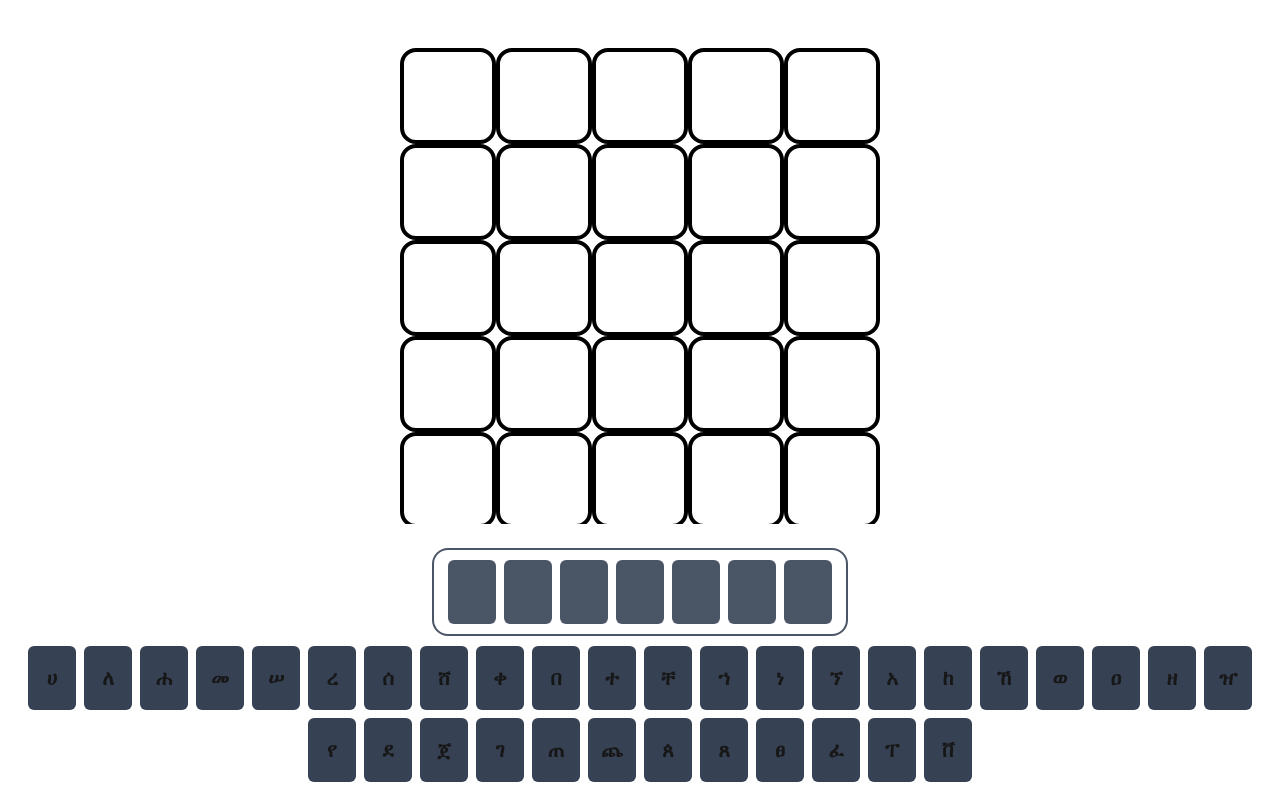
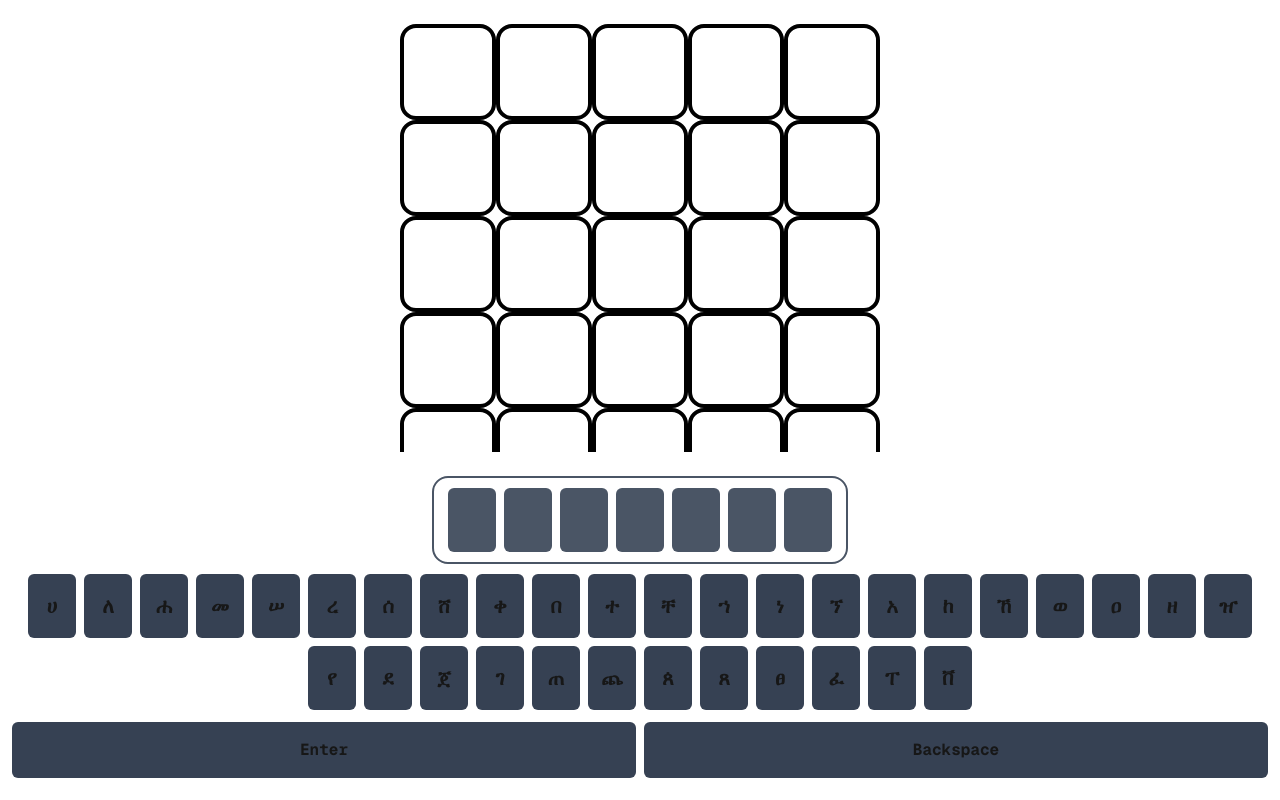
Before and after one commit to samuelwondimu/adeyspace, a Next.js app: page / in a window 1280 px wide. Built offline with nearby package versions, Linux system fonts and the light colour scheme.

Commit message:
inital commit

```diff
--- a/src/components/wordle/amharic-keyboard.tsx
+++ b/src/components/wordle/amharic-keyboard.tsx
@@ -76,15 +76,18 @@ export const keyboardLayout: string[] = [
   "ቨ", // Added a common 'v' sound
 ];
 
-interface AmharicKeyboardProps {
-  onKeyPress: (key: string) => void;
-}
 
 interface AmharicKeyboardProps {
   onKeyPress: (key: string) => void;
+  onEnter: () => void;
+  onBackspace: () => void;
 }
 
-function AmharicKeyboard({ onKeyPress }: AmharicKeyboardProps) {
+function AmharicKeyboard({
+  onKeyPress,
+  onBackspace,
+  onEnter,
+}: AmharicKeyboardProps) {
   const [selectedBase, setSelectedBase] = useState<string | null>(null);
 
   const Key = ({
@@ -166,6 +169,16 @@ function AmharicKeyboard({ onKeyPress }: AmharicKeyboardProps) {
           />
         ))}
       </div>
+      {/* Control Row: Enter, Backspace - Always visible */}
+      <div className="flex justify-center my-1 mt-2 w-full">
+        <Key value="Enter" onClick={onEnter} wide className="flex-grow mx-1" />
+        <Key
+          value="Backspace"
+          onClick={onBackspace}
+          wide
+          className="flex-grow mx-1"
+        />
+      </div>
     </div>
   );
 }
--- a/src/components/wordle/index.tsx
+++ b/src/components/wordle/index.tsx
@@ -111,15 +111,6 @@ function Wordle() {
     setLetterCount((prev) => prev + 1);
   }
 
-  useEffect(() => {
-    function handleKeyDown(e: KeyboardEvent) {
-      if (e.key === "Enter") {
-        handleEnter();
-      } else if (e.key === "Backspace") {
-        handleBackspace();
-      }
-    }
-
   function handleEnter() {
     if (currentWordRef.current === correctWordRef.current) {
       setGameOver(true);
@@ -164,6 +155,15 @@ function Wordle() {
     setLetterCount((prev) => prev - 1);
   }
 
+  useEffect(() => {
+    function handleKeyDown(e: KeyboardEvent) {
+      if (e.key === "Enter") {
+        handleEnter();
+      } else if (e.key === "Backspace") {
+        handleBackspace();
+      }
+    }
+
     if (gameOverRef.current) {
       document.addEventListener("keydown", handleKeyDown);
     }
@@ -175,7 +175,7 @@ function Wordle() {
   return (
     <div className="flex flex-col h-screen overflow-hidden items-center justify-center">
       {/* Scrollable Word List Area */}
-      <div className="flex-1 overflow-y-auto p-2 mt-10">
+      <div className="flex-1 overflow-y-auto p-2 mt-4">
         {guessWords.map((word, index) => {
           if (index === wordCount) {
             return (
@@ -202,7 +202,11 @@ function Wordle() {
 
       {/* Fixed Keyboard at Bottom */}
       <div className="sticky bottom-0 z-10 py-4">
-        <AmharicKeyboard onKeyPress={(key) => handleAlphabetical(key)} />
+        <AmharicKeyboard
+          onKeyPress={(key) => handleAlphabetical(key)}
+          onBackspace={handleBackspace}
+          onEnter={handleEnter}
+        />
       </div>
     </div>
   );
```
Lines whose indentation alone changed are shown as unchanged.
